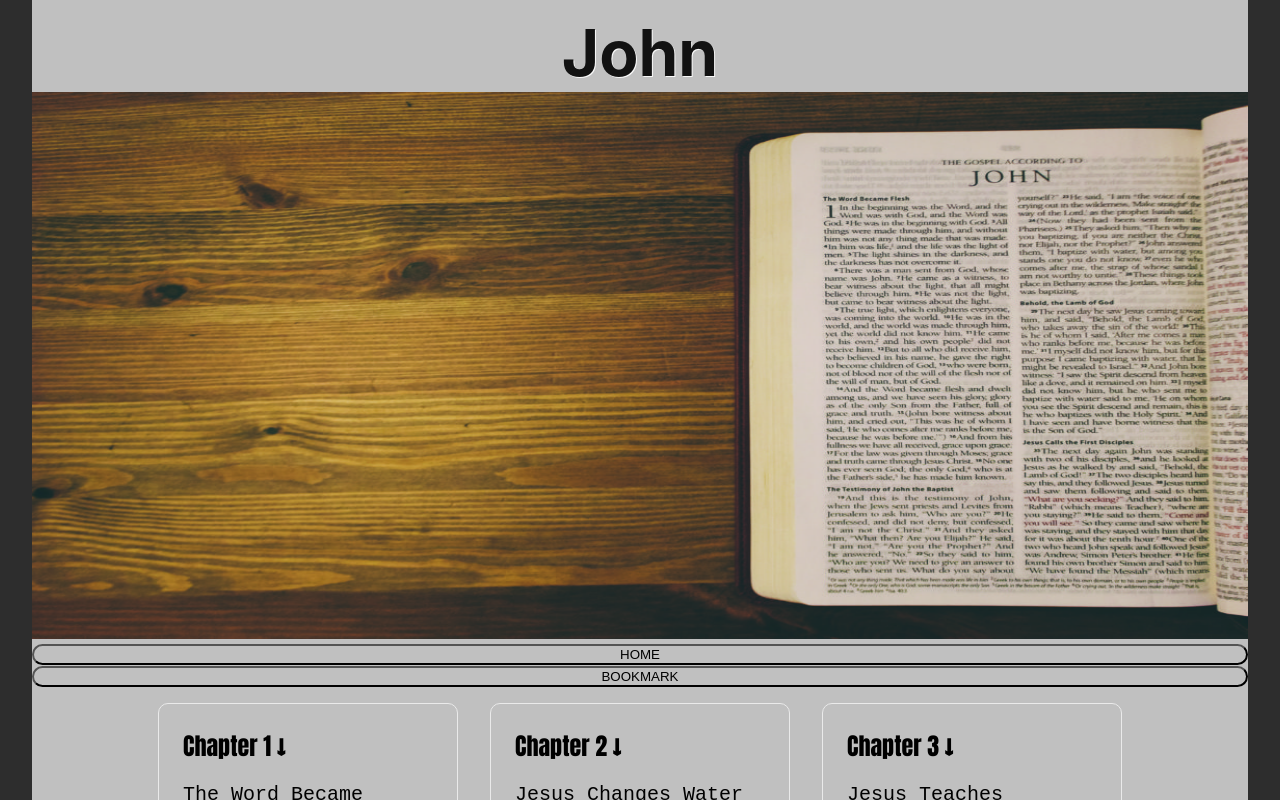
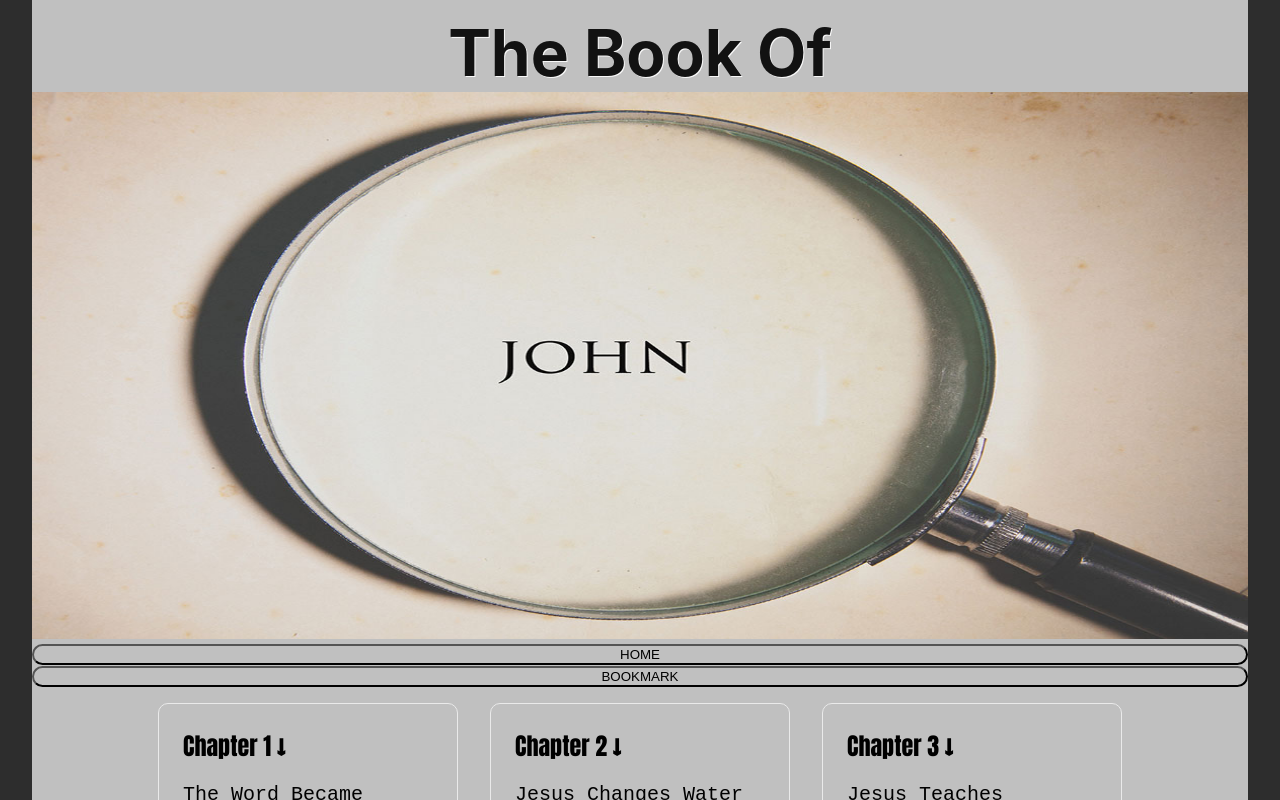
Before and after one commit to jnutt367/john, a Next.js app: page / in a window 1280 px wide. Shown: the top 800 px of the page. Built offline with nearby package versions, Linux system fonts and the light colour scheme.

Commit message:
Update index.js
John_1.jpg

```diff
--- a/pages/index.js
+++ b/pages/index.js
@@ -14,11 +14,11 @@ export default function Home() {
 
       <main className={styles.main}>
         <h1 className={styles.title}>
-           <a href="https://en.wikipedia.org/wiki/Gospel_of_John"> John</a>
+           <a href="https://en.wikipedia.org/wiki/Gospel_of_John">The Book Of</a>
         </h1>
          <div className={styles.hero}>
        <Image
-                                src="/john.jpg"
+                                src="/John_1.jpg"
                                 alt="john image"
                                 height={900}
                                 width={2000}
```
